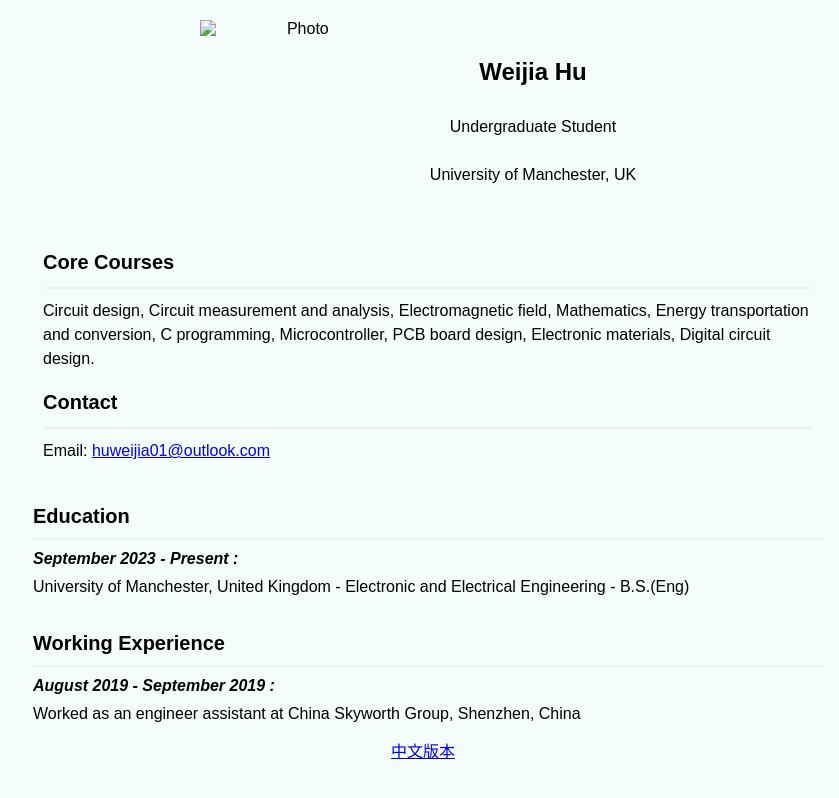
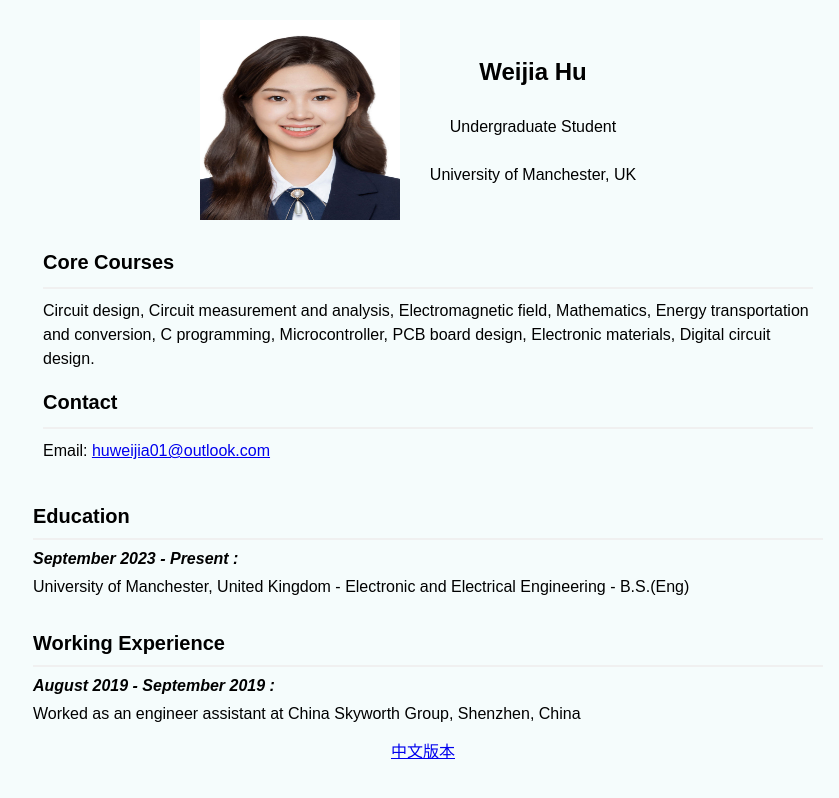
Before and after one commit to weijiahu121/weijiahu121.github.io, a plain HTML site: page index.html in a window 1280 px wide. Shown: the whole page, without its empty margins (212-1051 px from the left). Drawn offline with Linux system fonts and the light colour scheme.

Commit message:
Update index.html

```diff
--- a/index.html
+++ b/index.html
@@ -158,7 +158,7 @@
 <div class="content-container">
     <div class="personal-info">
         <div class="top-section">
-            <img src="/Files/photo.png" alt="Photo" class="profile-pic">
+            <img src="/Files/++official.jpg" alt="Photo" class="profile-pic">
 
             <div class="text-next-to-image">
                 <div class="name"><b>Weijia Hu</b></div>
```
